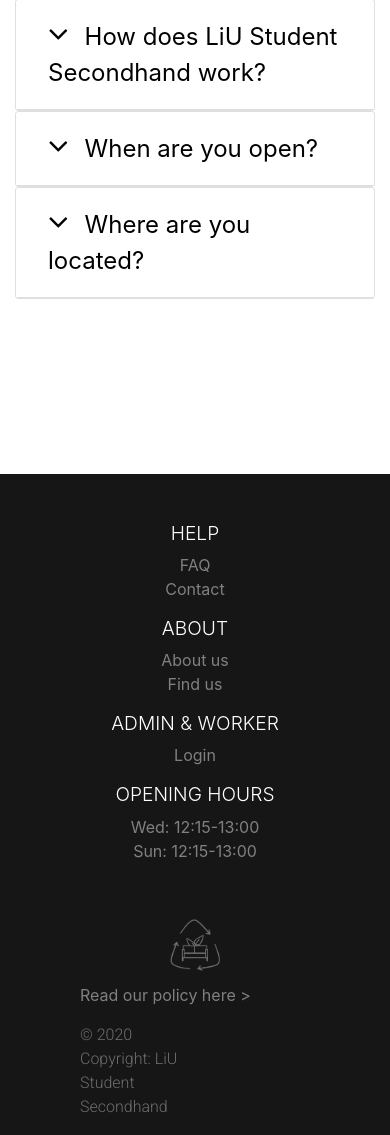
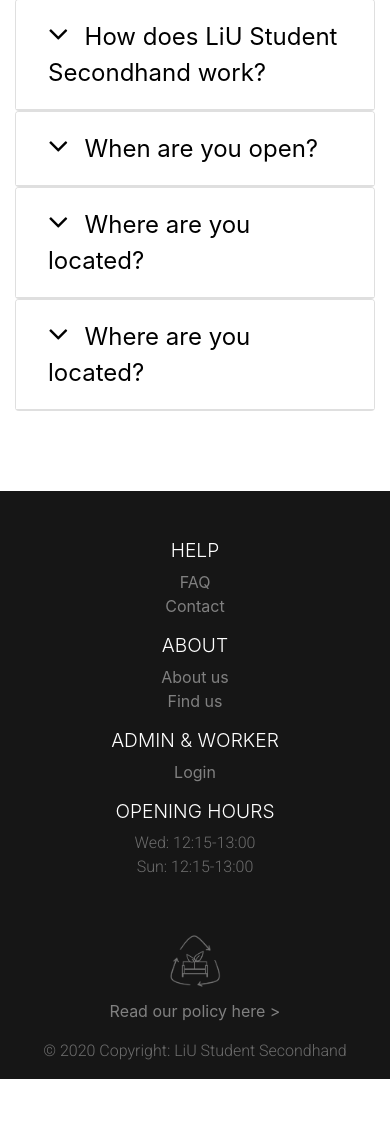
Before and after one commit to bjobe613/lssh, a Flask app: page /help/faq in a window 390 px wide. Shown: the part 646-1781 px from the top of the page. After the commit the page ends 1725 px from the top, so only its background shows below. Run offline with Flask 2, Linux system fonts and the light colour scheme; some libraries are stand-ins or nearby versions.

Commit message:
last changes before merge help pages

```diff
--- a/lssh/static/css/layout.css
+++ b/lssh/static/css/layout.css
@@ -87,6 +87,14 @@
 }
 
 
+.a-how-it-works {
+    color: #49a193;
+}
+
+.a-how-it-works:hover {
+    color: #3c867a;
+    text-decoration: none;
+}
 
 .a-link-white {
     color: rgb(206, 206, 206);
@@ -120,6 +128,7 @@
 
 .footer-copyright {
     color: rgb(109, 109, 109);
+    margin-bottom: 0;
 }
 
 #navbar.scrolled {
--- a/lssh/static/js/layout.js
+++ b/lssh/static/js/layout.js
@@ -1,3 +1,4 @@
+
 
     //Scroll navbar
 $(document).scroll(function () {
@@ -126,9 +127,6 @@
     $( "#faq-btn" ).removeClass( "transparent-toggle" );
 
 
-
-
-
     title = 'GENERAL INFORMATION';
     var cardId;
 
@@ -147,7 +145,15 @@
         cardBody: "Ipsum lorem3... ",
     };
 
-    var faqCards = [faqCard1, faqCard2, faqCard3];
+    var faqCard4 = {
+        cardHeader: "Where are you located?",
+        cardBody: "Ipsum lorem3... ",
+    };
+
+
+
+
+    var faqCards = [faqCard1, faqCard2, faqCard3, faqCard4];
 
     /*accordionTitle = '<h3 class="pb-3">' + title + '</h3>';
     $("#accordion-col").append(accordionTitle);*/
--- a/lssh/templates/index.html
+++ b/lssh/templates/index.html
@@ -221,7 +221,7 @@
             </div>
             <div class="row">
               <div class="col-8 offset-2 d-flex justify-content-center text-center">
-                <p class="p-white">Make a hand in request <a target="blank" href="{{ url_for('main.hand_in') }}">here</a> with details about the items you want to sell or donate</p>
+                <p class="p-white"> <a target="_blank" class="a-how-it-works" href="{{ url_for('main.hand_in') }}">Make a hand in request</a> with details about the items you want to sell or donate</p>
               </div>
             </div>
           </div>
@@ -295,7 +295,7 @@
             </div>
             <div class="row">
               <div class="col-8 offset-2 d-flex justify-content-center text-center">
-                <p class="p-white"><a target="blank" href="{{ url_for('products.catalog') }}">Explore our shop</a> and find the perfect furnitures just for you!
+                <p class="p-white"><a class="a-how-it-works" target="_blank" href="{{ url_for('products.catalog') }}">Explore our shop</a> and find the perfect furnitures just for you!
                 </p>
               </div>
             </div>
@@ -336,7 +336,7 @@
             </div>
             <div class="row">
               <div class="col-sm d-flex justify-content-center text-center">
-                <p class="p-white p-text">Depending if it is sold by a student or LSSh, pay by card, Swish or Revolut. <a href="">More info here</a></p>
+                <p class="p-white p-text">Depending if it is sold by a student or LSSh, pay by card, Swish or Revolut. <a target="_blank" class="a-how-it-works" href="">More info here</a></p>
               </div>
             </div>
 
--- a/lssh/templates/layout.html
+++ b/lssh/templates/layout.html
@@ -192,9 +192,9 @@
 
                 <div class="col-md-2 col-sm-12 text-md-left text-center pb-3">
                     <h4 class="footer-heading">OPENING HOURS</h4>
-                    <a href="" class="a-link">Wed: 12:15-13:00</a>
-                    <br>
-                    <a  href="" class="a-link">Sun: 12:15-13:00</a>
+                    <p class="footer-copyright">Wed: 12:15-13:00</p>
+                    <p class="footer-copyright">Sun: 12:15-13:00</p>
+
                 </div>
 
 
@@ -213,15 +213,16 @@
         <!-- Copyright -->
 
         <div class="row pb-3">
-            <div class="col-8 offset-2">
+            <div class="col-8 offset-2 text-md-left text-center">
                 <a class="a-link footer-heading" target="_blank" href="{{ url_for('static', filename = 'Policy LiU Student Secondhand_200330 (1).pdf') }}"> Read our policy here ></a>
+
 
             </div>
 
         </div>
 
-        <div class="row">
-            <div class="col-4 offset-2">
+        <div class="row pb-3">
+            <div class="col-md-4 offset-md-2 text-md-left text-center">
                 <p class="footer-copyright">© 2020 Copyright: LiU Student Secondhand</p>
             </div>
         </div>
```
